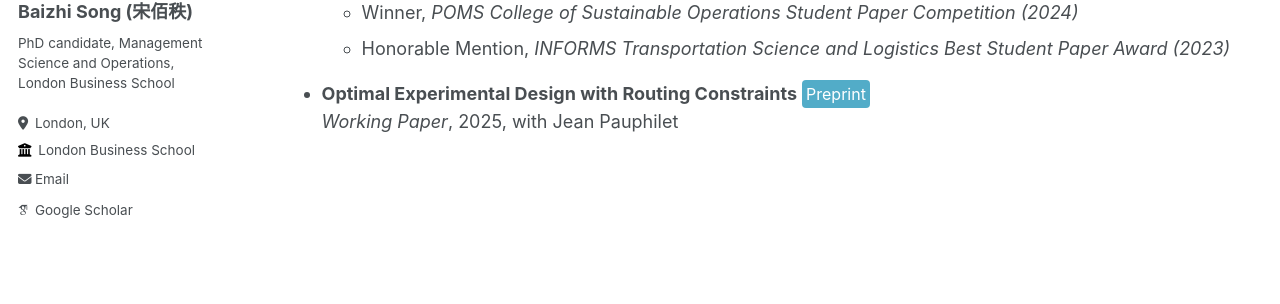
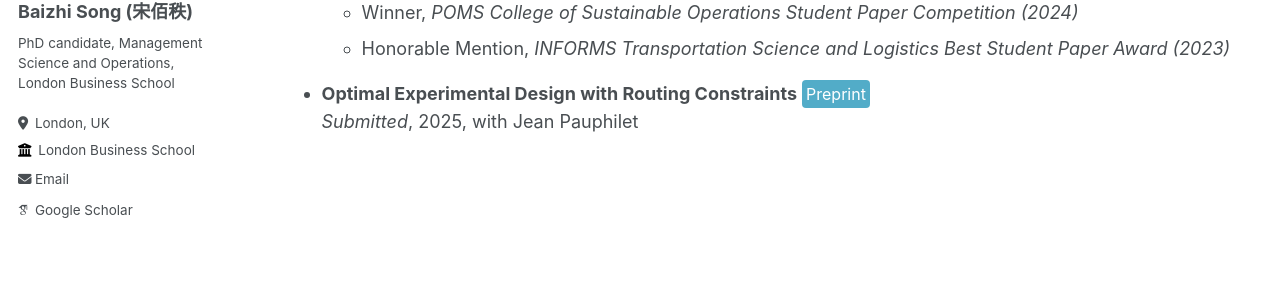
Before and after one commit to Baizhi-Song/baizhi-song.github.io, a Jekyll site: the page built from _pages/publications.md, in a window 1280 px wide and 900 px high, scrolled down 244 px. Shown: the part 268-572 px from the top of the window. Built offline with Jekyll 4.4.1, drawn with Linux system fonts in a browser that asks for light colours; some web fonts are replaced.

Commit message:
Update publications.md

```diff
--- a/_pages/publications.md
+++ b/_pages/publications.md
@@ -33,4 +33,4 @@ header:
 {% endfor %} -->
 
 - **Optimal Experimental Design with Routing Constraints**  <a href="https://optimization-online.org/2025/03/optimal-experimental-design-with-routing-constraints/" style="display: inline-block; padding: 2px 4px; font-size: 16px; color: white; background-color: #52acc8; text-align: center; text-decoration: none; border-radius: 4px;">Preprint</a>
-*Working Paper*, 2025, with Jean Pauphilet
+*Submitted*, 2025, with Jean Pauphilet
```
